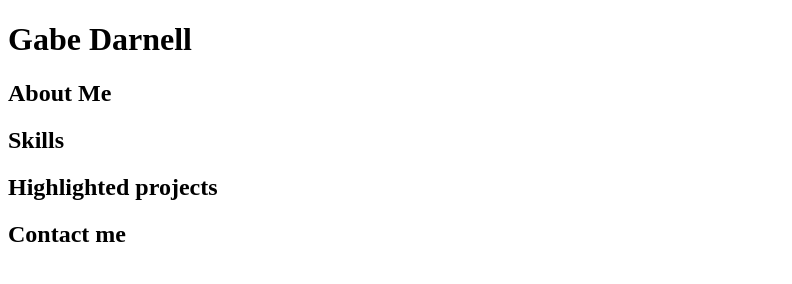
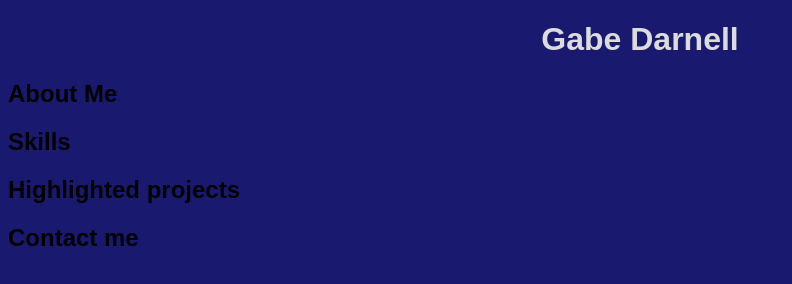
Before and after one commit to GabeDarnell/GabeDarnell.github.io, a plain HTML site: page index.html in a window 1280 px wide. Shown: the whole page, without its empty margins (0-792 px from the left). Drawn offline with Linux system fonts and the light colour scheme.

Commit message:
Add files via upload

```diff
--- a/index.html
+++ b/index.html
@@ -1,13 +1,22 @@
 <!DOCTYPE html>
 <html>
     <head>
-      <title>CSCE 190: [Gabe Darnell]</title>
+      <title>CSCE 190: Gabe Darnell</title>
+      <link rel = "stylesheet" href = "styles.css"/>
     </head>
     <body>
      <h1>Gabe Darnell</h1>
-     <div class=“about”><h2>About Me</h2></div>
-     <div class=“skills”><h2>Skills</h2></div>
-     <div class=“projects”><h2>Highlighted projects</h2></div>
-     <div class=“contact”><h2>Contact me</h2></div>
+
+     <h2>About Me</h2>
+     <div class=“about”></div>
+
+     <h2>Skills</h2>
+     <div class=“skills”></div>
+
+     <h2>Highlighted projects</h2>
+     <div class=“projects”></div>
+
+     <h2>Contact me</h2>
+     <div class=“contact”></div>
     </body>
 </html>
```
